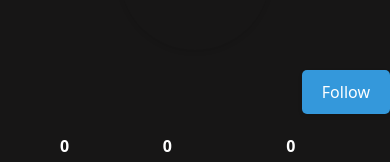
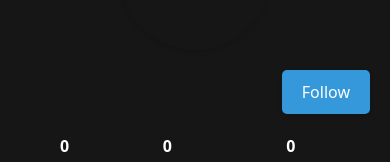
Before and after one commit to Rafl27/biteSized-app, a React (Vite) app: page /visit-profile/1 in a window 390 px wide. Shown: the part 164-326 px from the top of the page. Built offline with nearby package versions, Linux system fonts and the light colour scheme; no server answers.

Commit message:
fix follow button margin on mobile.

```diff
--- a/src/components/UserInfo/UserInfo.css
+++ b/src/components/UserInfo/UserInfo.css
@@ -82,4 +82,8 @@
         display: flex;
         flex-direction: column-reverse;
     }
+
+    .follow-button{
+        margin-right: 20px;
+    }
 }
```
